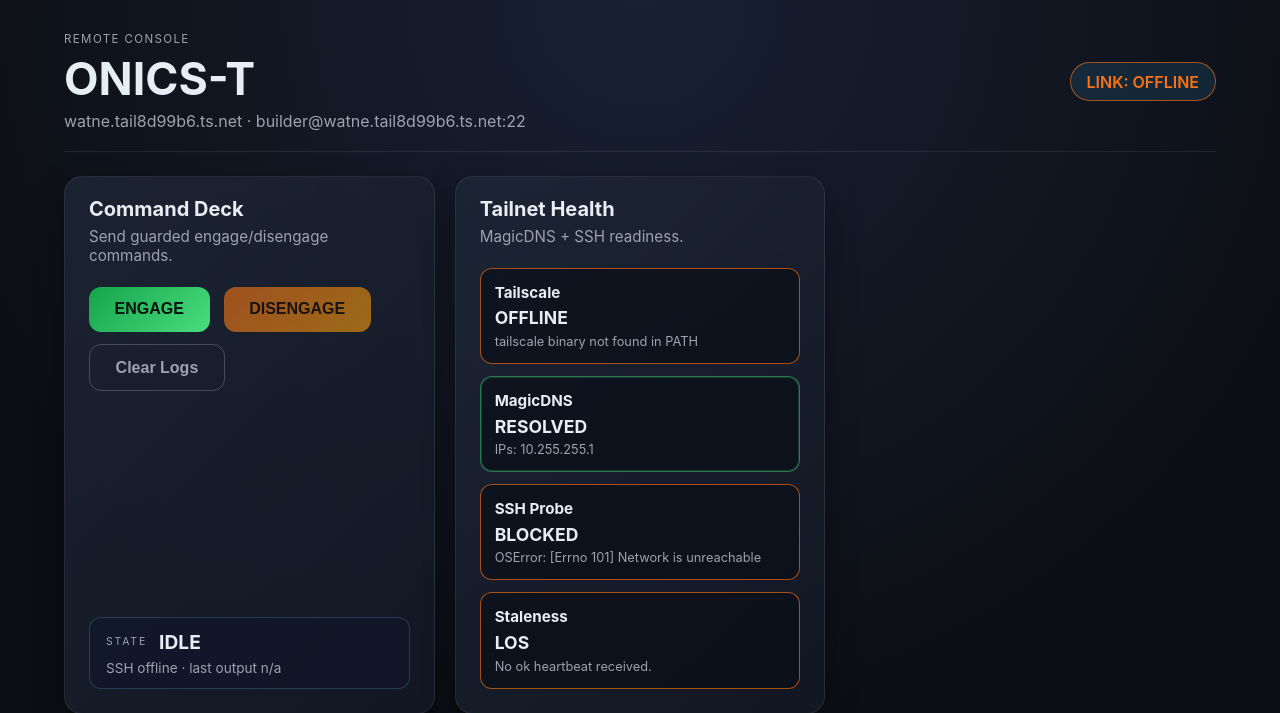
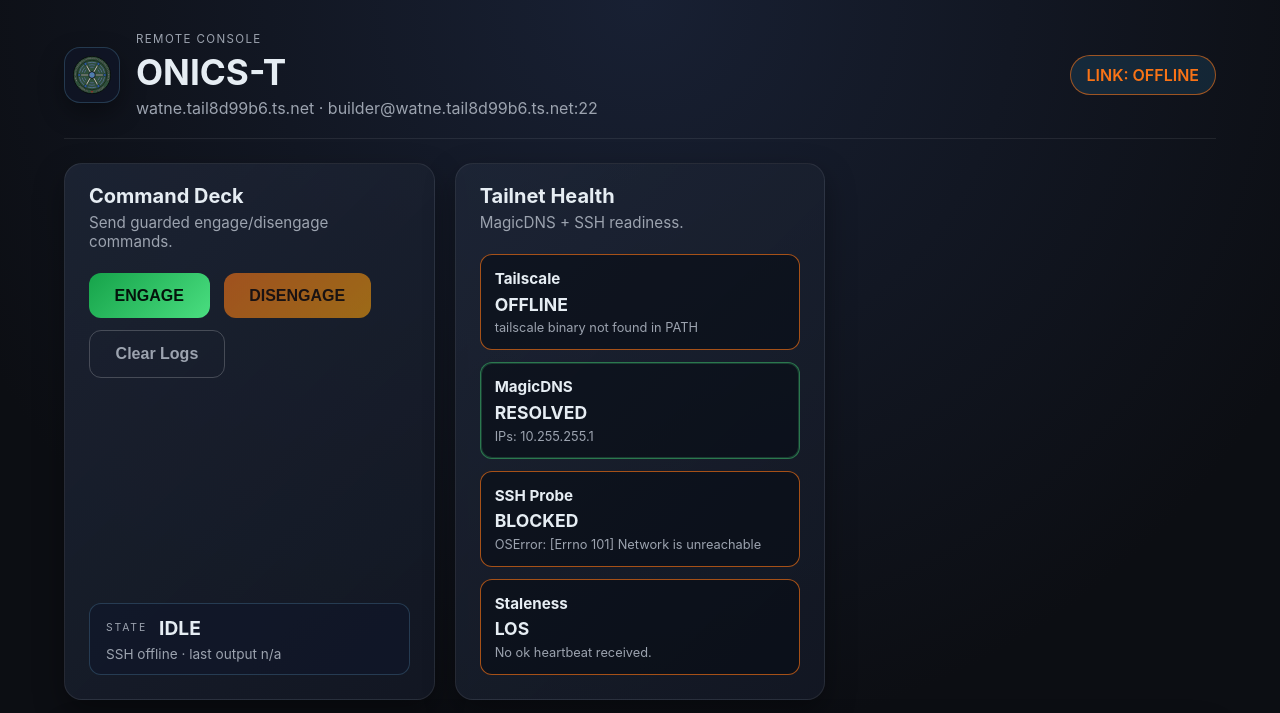
Before and after one commit to fitoori/Aeronomicon, a Flask app: page / in a window 1280 px wide. Shown: the top 713 px of the page. Run offline with Flask 3, Linux system fonts and the light colour scheme; data that the repository does not hold is empty; parts of the project's set-up code (start-up, migrations or seed data) failed here and were passed over.

Commit message:
Refine webapp header branding

```diff
--- a/webapp/static/css/styles.css
+++ b/webapp/static/css/styles.css
@@ -42,6 +42,22 @@ body {
   padding-bottom: 20px;
 }
 
+.shell__brand {
+  display: flex;
+  gap: 16px;
+  align-items: center;
+}
+
+.shell__logo {
+  width: 56px;
+  height: 56px;
+  border-radius: 16px;
+  background: rgba(15, 23, 42, 0.6);
+  padding: 8px;
+  border: 1px solid rgba(125, 211, 252, 0.2);
+  box-shadow: 0 10px 24px rgba(0, 0, 0, 0.35);
+}
+
 .shell__eyebrow {
   text-transform: uppercase;
   letter-spacing: 0.12em;
@@ -51,8 +67,8 @@ body {
 }
 
 .shell__title {
-  font-size: clamp(2rem, 4vw, 2.8rem);
-  margin: 0.35rem 0;
+  font-size: clamp(1.6rem, 3vw, 2.2rem);
+  margin: 0.3rem 0;
 }
 
 .shell__meta {
@@ -380,6 +396,15 @@ body {
     padding: 24px 16px 40px;
   }
 
+  .shell__brand {
+    width: 100%;
+  }
+
+  .shell__logo {
+    width: 48px;
+    height: 48px;
+  }
+
   .shell__header {
     align-items: flex-start;
   }
--- a/webapp/templates/index.html
+++ b/webapp/templates/index.html
@@ -47,10 +47,17 @@
 
     <main class="shell" aria-live="polite">
       <header class="shell__header">
-        <div>
-          <p class="shell__eyebrow">Remote Console</p>
-          <h1 class="shell__title" id="app-title">{{ title }}</h1>
-          <p class="shell__meta" id="app-meta">Awaiting link...</p>
+        <div class="shell__brand">
+          <img
+            src="{{ url_for('static', filename='img/onics-seal.svg') }}"
+            alt="ONICS seal"
+            class="shell__logo"
+          />
+          <div class="shell__brand-text">
+            <p class="shell__eyebrow">Remote Console</p>
+            <h1 class="shell__title" id="app-title">{{ title }}</h1>
+            <p class="shell__meta" id="app-meta">Awaiting link...</p>
+          </div>
         </div>
         <div class="shell__status" id="connection-pill">LINK: INIT</div>
       </header>
```
